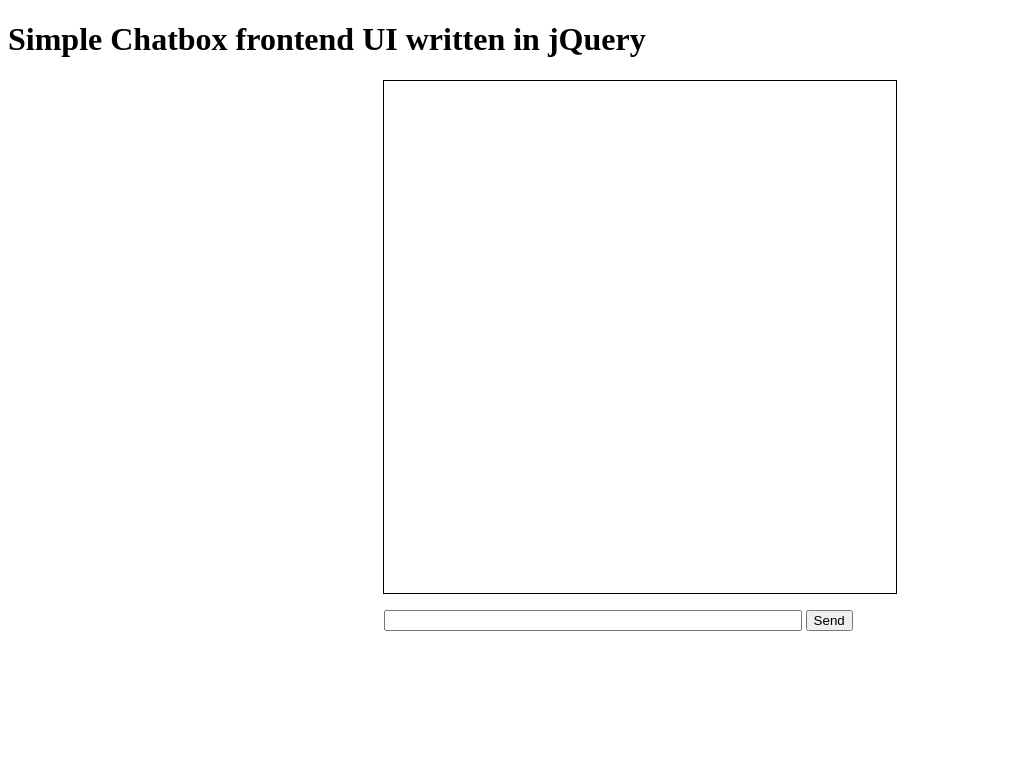
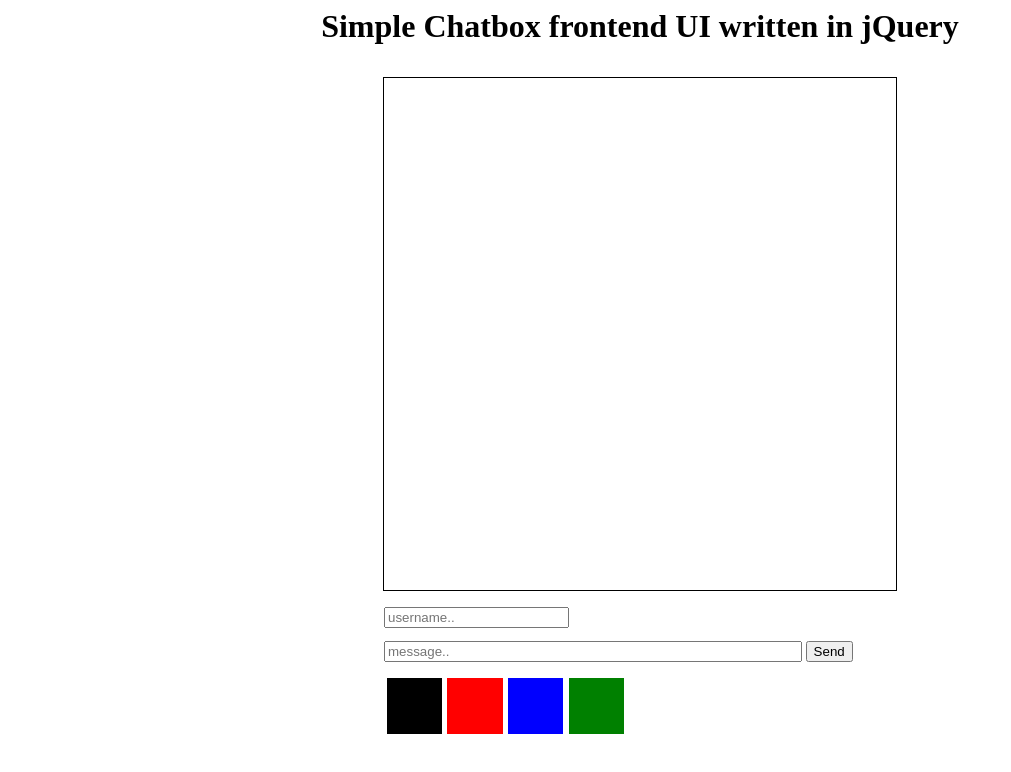
Before and after one commit to CosmanAgraz/jQchatbox, a plain HTML site: page frontend/index.html in a window 1280 px wide. Shown: the whole page, without its empty margins (0-1011 px from the left). Drawn offline with nearby package versions, Linux system fonts and the light colour scheme.

Commit message:
Added text color, and enter key to send message

```diff
--- a/frontend/index.html
+++ b/frontend/index.html
@@ -22,8 +22,20 @@
       </div>
 
       <div id="controls">
-        <input id="user-message" value="" type="text">
+
+        <input id="user-name" value="" placeholder="username.." type="text">
+        <!-- <button id="send-message" onclick="sendMessage()" >Send</button> -->
+
+        <input id="user-message" value="" placeholder="message.." type="text">
         <button id="send-message" onclick="sendMessage()" >Send</button>
+
+        <div class="color-box">
+          <button id="black-button" class="color-button" onclick="colorSwap(this)"></button>
+          <button id="red-button" class="color-button" onclick="colorSwap(this)"></button>
+          <button id="blue-button" class="color-button" onclick="colorSwap(this)"></button>
+          <button id="green-button" class="color-button" onclick="colorSwap(this)"></button>
+
+        </div>
       </div>
 
 
--- a/frontend/scripts.js
+++ b/frontend/scripts.js
@@ -1,8 +1,26 @@
 function sendMessage()
 {
-    const $msg = $("input#user-message").val();
-    const $newMessage = $("<p>", {class: "Message", text: $msg });
+    const $msg = $("input#user-name").val() + ": " + $("input#user-message").val();
+    const $textColor = $("input#user-message").css("color");
+    const $newMessage = $("<p>", {class: "Message", text: $msg, style: `color: ${$textColor}`});
 
     $("#chatbox").append($newMessage);
     $("input#user-message").val("");
 }
+
+function colorSwap(colorbox)
+{
+    const $color = $(colorbox).css("background-color");
+    $("input#user-message").css("color", $color);
+
+}
+
+$(document).ready( () => {
+    $("input#user-message").keypress( (event) => {
+        if (event.keyCode == '13')
+        {
+            sendMessage();
+        }
+    });
+
+});
--- a/frontend/style.css
+++ b/frontend/style.css
@@ -1,4 +1,11 @@
+h1{
+    width: 30em;
+    height:auto;
 
+    text-align: center;
+    margin: 0 auto;
+    margin-bottom: 1em;;
+}
 
 #chatbox {
     width: 30em;
@@ -13,6 +20,10 @@
     border: 1px solid #000000;
 }
 
+input{
+    margin-bottom: 1em;
+}
+
 #controls{
     width: 32em;
     height: auto;
@@ -22,5 +33,31 @@
 
 #user-message{
     width: 80%;
-    margin-bottom: 5em;
 }
+
+.color-box{
+    display: flex;
+
+}
+
+.color-button{
+    margin: 0.2em;
+    padding:2em;
+}
+
+#black-button{
+    background-color: black;
+    border: 1px solid black;
+}
+#red-button{
+    background-color: red;
+    border: 1px solid red;
+}
+#blue-button{
+    background-color: blue;
+    border: 1px solid blue;
+}
+#green-button{
+    background-color: green;
+    border: 1px solid green;
+}
```
